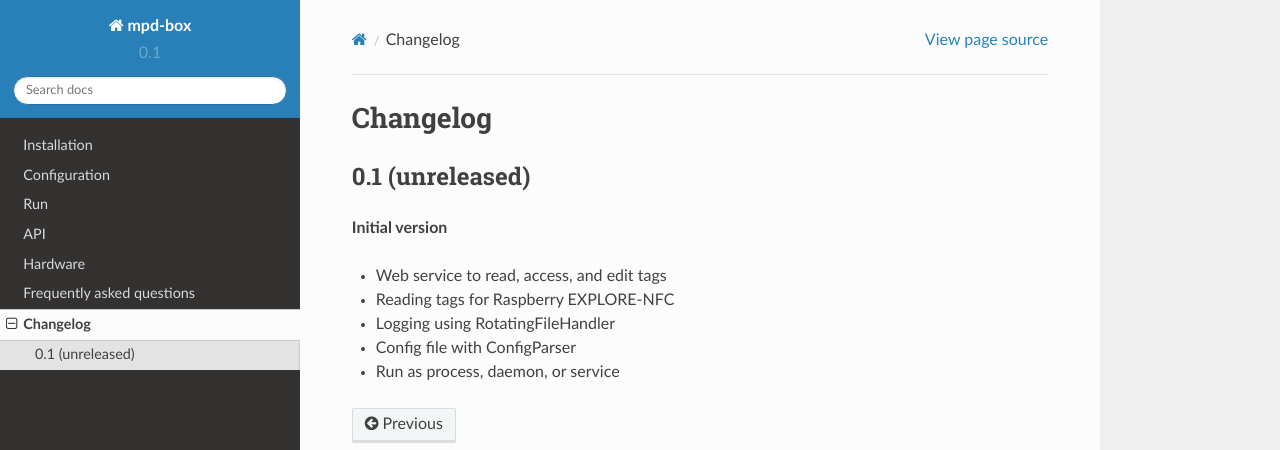
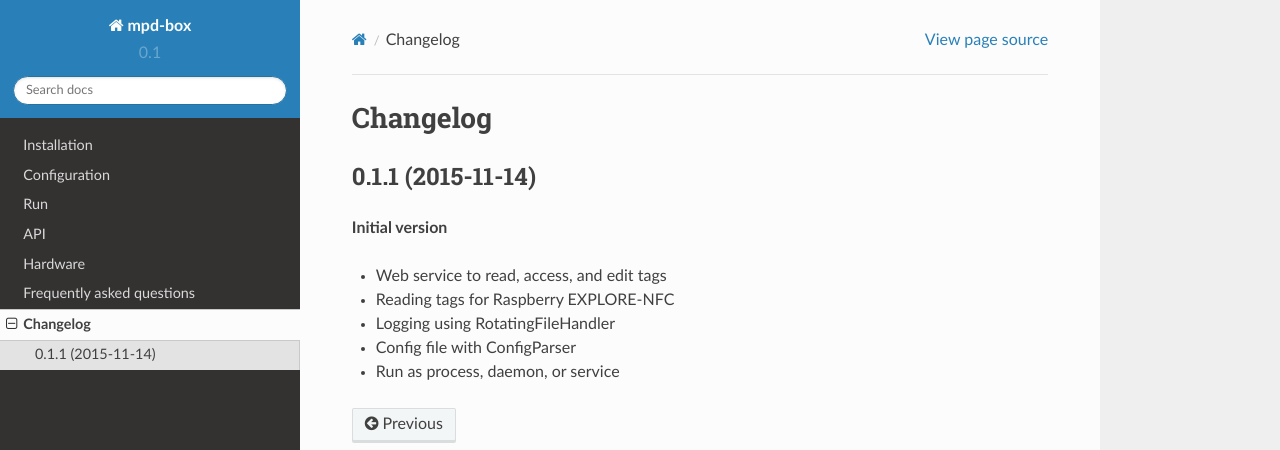
Before and after one commit to mpd-box/mpd-box, a Sphinx documentation site: the page built from docs/changelog.rst, in a window 1280 px wide. Shown: the top 450 px of the page. Built offline with Sphinx 7.4.7 and the Read the Docs theme 2.0.0, drawn with Linux system fonts in a browser that asks for light colours.

Commit message:
Releases v0.1.1 to publish on pypi.

```diff
--- a/CHANGELOG.rst
+++ b/CHANGELOG.rst
@@ -1,8 +1,8 @@
 Changelog
 =========
 
-0.1 (unreleased)
-----------------
+0.1.1 (2015-11-14)
+------------------
 
 **Initial version**
 
--- a/docs/conf.py
+++ b/docs/conf.py
@@ -59,7 +59,7 @@ author = u'The mpd-box team'
 # The short X.Y version.
 version = '0.1'
 # The full version, including alpha/beta/rc tags.
-release = '0.1'
+release = '0.1.1'
 
 # The language for content autogenerated by Sphinx. Refer to documentation
 # for a list of supported languages.
--- a/setup.py
+++ b/setup.py
@@ -13,11 +13,10 @@ requires = [
     'waitress',
     'redis',
     'python-mpd2', # Python interface with MPD
-    'nxppy', # Python interface with Raspberry NFC Explorer Board drivers.
     ]
 
 setup(name='mpd-box',
-      version='0.1',
+      version='0.1.1',
       description='MPD-Box start a song in Music Player Daemon by simply scanning a NFC tag.',
       long_description=README + '\n\n' + CHANGES,
       classifiers=[
```
